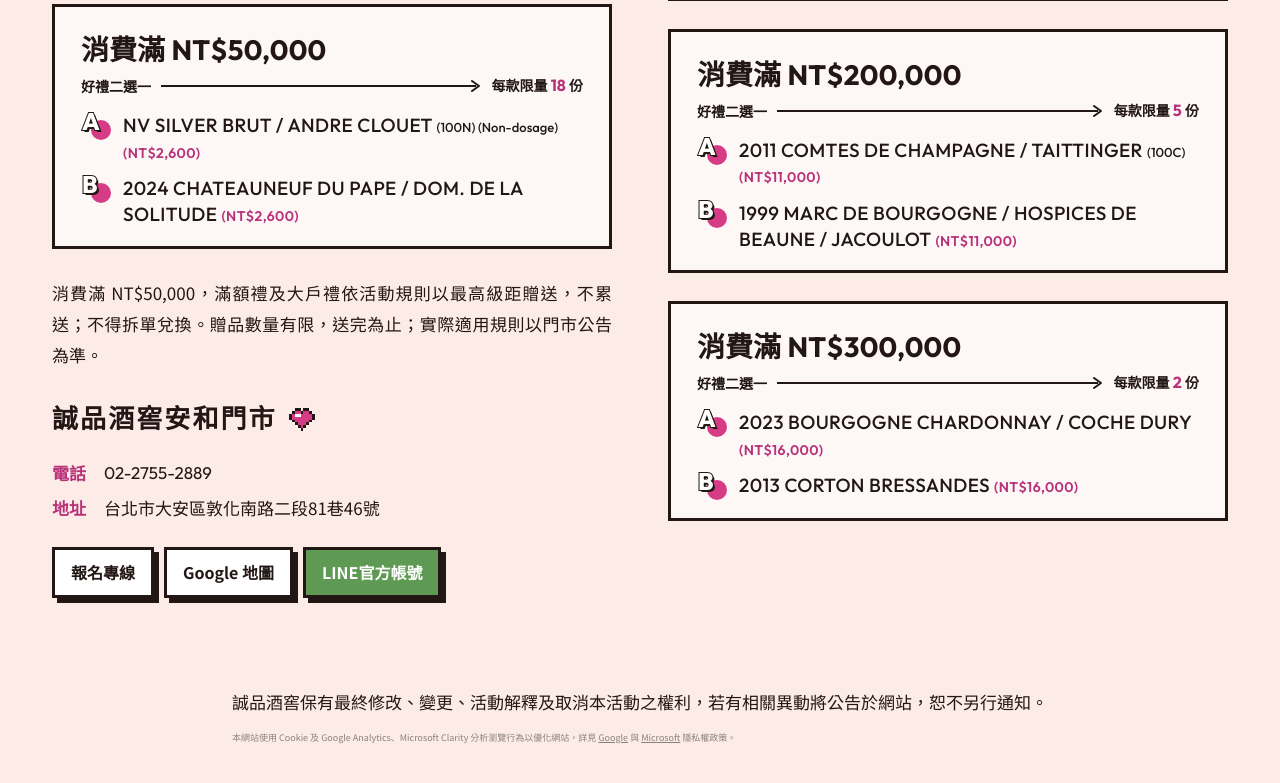
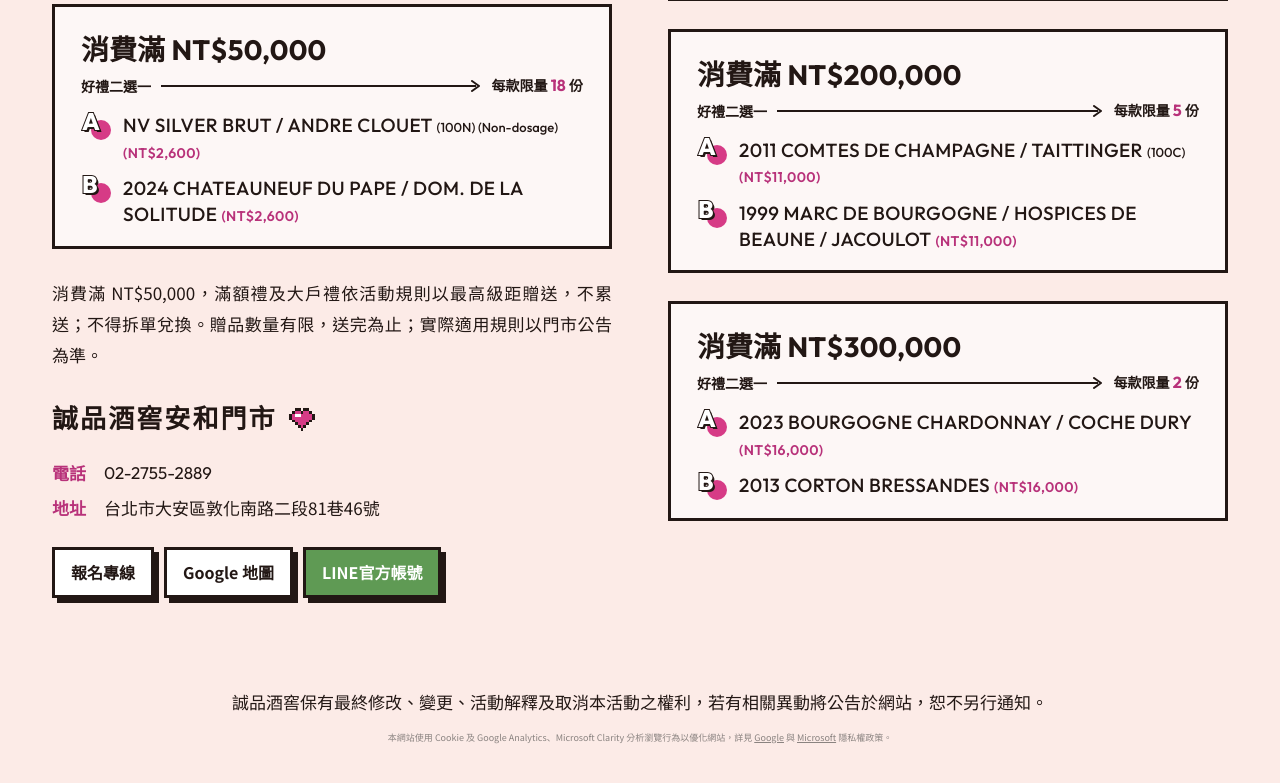
Before and after one commit to Aoii-Silver/eslitewine, a plain HTML site: page index.html in a window 1280 px wide. Shown: the part 1655-2438 px from the top of the page. Drawn offline with Linux system fonts and the light colour scheme; a web font is replaced by a local one.

Commit message:
Add files via upload

```diff
--- a/index.html
+++ b/index.html
@@ -155,9 +155,9 @@ h1 .t-one{display:none}
 .disc{width:fit-content;max-width:100%;white-space:nowrap;font-size:min(17px,calc((100vw - 64px) / 49));text-align:left}
 @media (max-width: 700px){.disc{width:auto;max-width:560px;white-space:normal;font-size:14px}}
 .discw{width:fit-content;max-width:100%}
-.disc-note{width:0;min-width:100%;margin:12px 0 0;line-height:1.7;white-space:normal;font-size:9px;color:#8A8380}
+.disc-note{width:0;min-width:100%;margin:12px 0 0;line-height:1.7;white-space:normal;text-align:center;font-size:9px;color:#8A8380}
 .disc-note a{color:inherit}
-@media (max-width: 700px){.discw{width:auto;max-width:560px}.disc-note{width:auto;min-width:0;font-size:12px}}
+@media (max-width: 700px){.discw{width:auto;max-width:560px}.disc-note{width:auto;min-width:0;text-align:left;font-size:12px}}
 .nd-ring{stroke-width:3.2}
 .nd{width:1.5em;height:1.5em;flex:none}
 .tier.reveal{transition:translate .45s cubic-bezier(.2,.8,.2,1),box-shadow .45s ease,background .45s ease}
```
